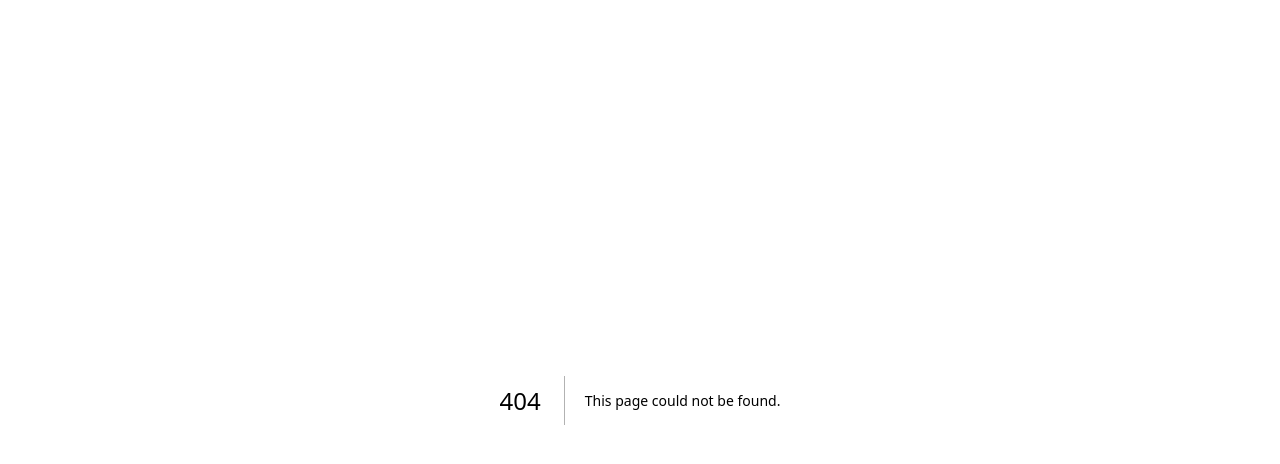
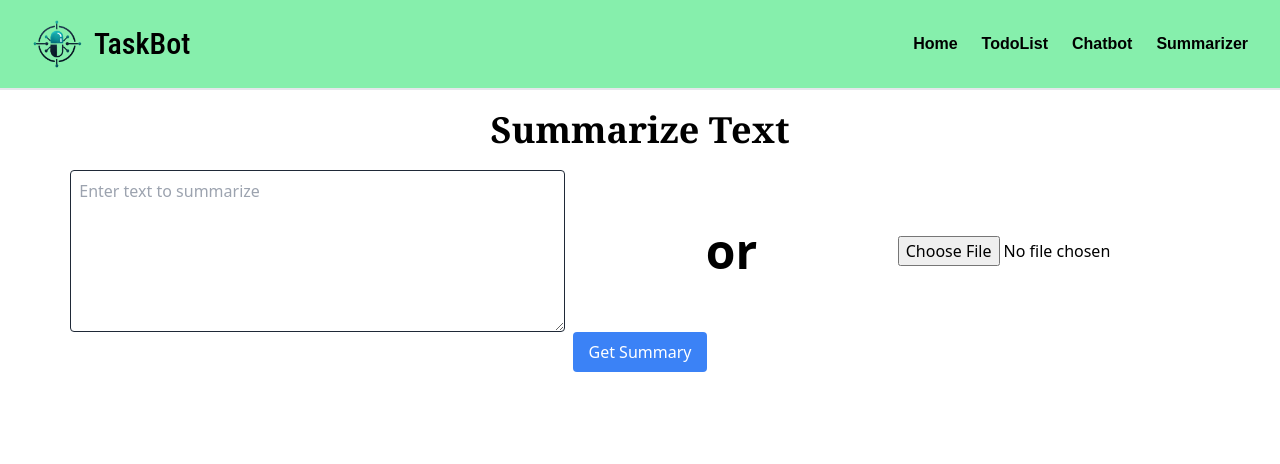
Before and after one commit to kulkarniakashs/taskbot, a Next.js app: page /summarizer in a window 1280 px wide. Before the commit this address had no page. Shown: the top 464 px of the page. Built offline with nearby package versions, Linux system fonts and the light colour scheme.

Commit message:
added summarization page and flask app

```diff
--- a/app/globals.css
+++ b/app/globals.css
@@ -6,7 +6,7 @@
   margin: 0px;
   padding: 0px;
 }
-.border {
+.borderHome {
   height: 3px;
   background: black;
 }
--- /dev/null
+++ b/app/summarizer/page.js
@@ -0,0 +1,94 @@
+"use client"
+import Navbar from '@/components/Navbar';
+import { useState } from 'react';
+
+export default function Summarize() {
+  const [text, setText] = useState('');
+  const [summary, setSummary] = useState('');
+  const [error, setError] = useState('');
+  const [file, setFile] = useState(null);
+
+  const handleTextChange = (event) => {
+    setText(event.target.value);
+  };
+
+  const handleFileChange = (event) => {
+    setFile(event.target.files[0]);
+  };
+
+  const handleSubmit = async (event) => {
+    event.preventDefault();
+    setError('');
+    setSummary('');
+
+    const formData = new FormData();
+    if (file) {
+      formData.append('file', file);
+    } else {
+      formData.append('text', text);
+    }
+
+    try {
+      const response = await fetch('http://localhost:5000/summarize', {
+        method: 'POST',
+        body: formData,
+      });
+
+      if (!response.ok) {
+        throw new Error('Failed to get summary.');
+      }
+
+      const data = await response.json();
+      setSummary(data.summary);
+    } catch (err) {
+      console.error('Error:', err);
+      setError('Failed to get summary. Make sure the Flask server is running.');
+    }
+  };
+
+  return (
+    <div>
+        <Navbar/>
+      <h1 className="text-center font-extrabold font-serif text-4xl m-5">Summarize Text</h1>
+      <form onSubmit={handleSubmit}>
+        <div className="flex justify-around items-center">
+          <textarea
+            rows="6"
+            cols="50"
+            value={text}
+            onChange={handleTextChange}
+            placeholder="Enter text to summarize"
+            className="border border-gray-800 p-2 rounded"
+          />
+
+          <div>
+            <p className="text-5xl font-semibold">or</p>
+          </div>
+
+          <input
+            type="file"
+            accept=".txt"
+            onChange={handleFileChange}
+          />
+        </div>
+
+        <div className="flex justify-center">
+          <button type="submit" className="bg-blue-500 text-white py-2 px-4 rounded hover:bg-blue-700 focus:outline-none focus:ring-2 focus:ring-blue-500 active:bg-blue-800">Get Summary</button>
+        </div>
+      </form>
+
+      {summary && (
+        <div className="flex flex-col justify-center items-center m-5">
+          <h2>Summary</h2>
+          <p className="max-w-[80vw]">{summary}</p>
+        </div>
+      )}
+      {error && (
+        <div>
+          <h2>Error</h2>
+          <p>{error}</p>
+        </div>
+      )}
+    </div>
+  );
+}
--- a/package.json
+++ b/package.json
@@ -9,6 +9,7 @@
     "lint": "next lint"
   },
   "dependencies": {
+    "axios": "^1.7.7",
     "next": "14.2.8",
     "react": "^18",
     "react-dom": "^18",
```
Also changed, not shown: 2 other files (tests, documents, lock files or other folders).
